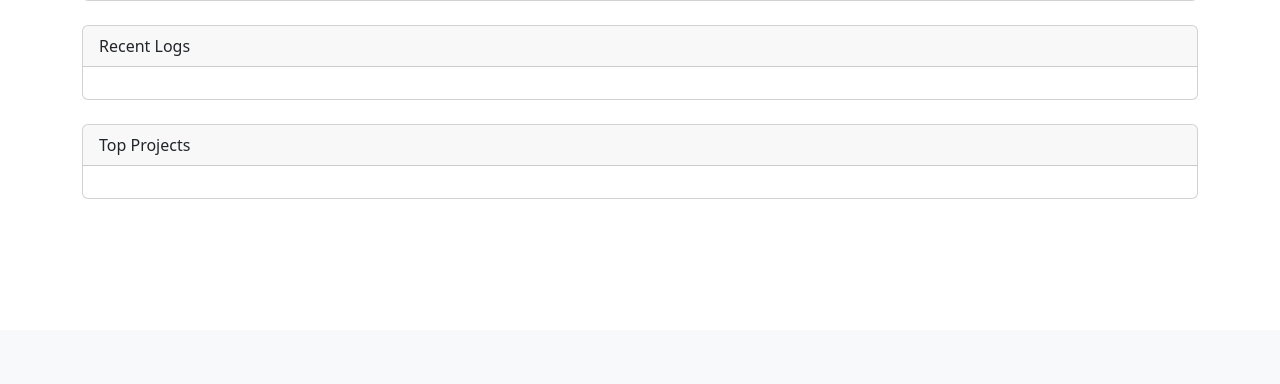
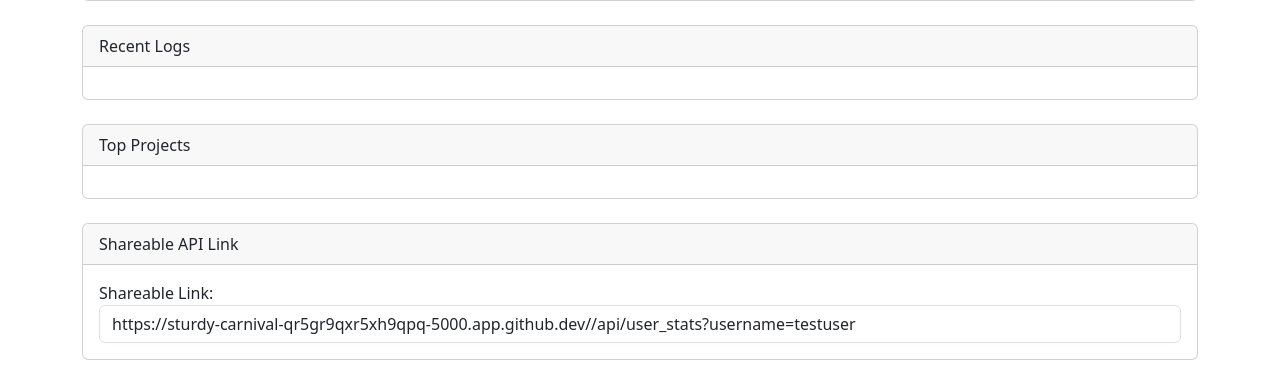
Before and after one commit to cameronly08/HSCTask1-Cameron.Ly, a Flask app: page /analytics in a window 1280 px wide. Shown: the part 470-854 px from the top of the page. Before the commit the page ends 669 px from the top, so only its background shows below. Run offline with Flask 3, Linux system fonts and the light colour scheme; a user stored in the database is signed in; data comes from the database, SQL or seed files in the repository; both versions use the stored data as it was after the commit; some libraries are stand-ins or nearby versions.

Commit message:
added a shareable api link to analytics page

```diff
--- a/api_routes.py
+++ b/api_routes.py
@@ -2,10 +2,8 @@ from flask import jsonify, request
 from flask_restful import Resource, Api
 import userManagement as dbHandler
 import logging
-
 api = Api()
 logger = logging.getLogger(__name__)
-
 class UserStats(Resource):
     def get(self):
         logger.debug("UserStats endpoint called")
@@ -15,14 +13,12 @@ class UserStats(Resource):
         if not username:
             logger.debug("Username is required")
             return jsonify({"message": "Username is required"}), 400
-
         logger.debug("Username from query parameters: %s", username)
         user = dbHandler.get_user(username)
         if user:
             logger.debug("User found: %s", user)
             stats = dbHandler.get_user_stats(user['username'])
             logger.debug("User stats: %s", stats)
-
             data = {
                 "num_logins": stats['num_logins'],
                 "num_logs": stats['num_logs'],
@@ -33,5 +29,4 @@ class UserStats(Resource):
         else:
             logger.debug("User not found: %s", username)
             return jsonify({"message": "User not found"}), 404
-
 api.add_resource(UserStats, '/api/user_stats')
--- a/auth_routes.py
+++ b/auth_routes.py
@@ -140,7 +140,7 @@ def register_auth_routes(app):
                 else:
                     flash("Email not found.")
             except sqlite3.Error as e:
-                app_log.error(f"Database error during password reset request: {e}")
+                app_log.error("Database error during password reset request: %s", e)
                 flash("A database error occurred. Please try again later.")
             except Exception as e:
                 app_log.error(f"Unexpected error during password reset request: {e}")
--- a/templates/analytics.html
+++ b/templates/analytics.html
@@ -1,5 +1,5 @@
-{% extends "layout.html" %} {% block title %}Detailed Analytics{% endblock %} {%
-block content %}
+{% extends "layout.html" %} {% block title %} Detailed Analytics {% endblock %}
+{% block content %}
 <div class="container mt-5">
   <h1>Detailed Analytics</h1>
 
@@ -64,6 +64,21 @@ block content %}
     </div>
   </div>
 
+  <!-- Shareable API Link -->
+  <div class="card mb-4">
+    <div class="card-header">Shareable API Link</div>
+    <div class="card-body">
+      <label for="shareableLink">Shareable Link:</label>
+      <input
+        type="text"
+        id="shareableLink"
+        class="form-control"
+        value="https://sturdy-carnival-qr5gr9qxr5xh9qpq-5000.app.github.dev//api/user_stats?username={{ user.username }}"
+        readonly
+      />
+    </div>
+  </div>
+
   <!-- Add more detailed analytics sections as needed -->
 </div>
 {% endblock %}
```
Also changed, not shown: .databaseFiles/database.db, 1 other file.
